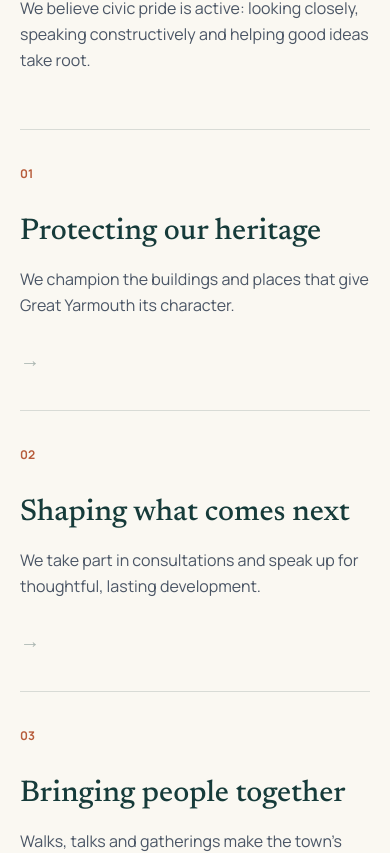
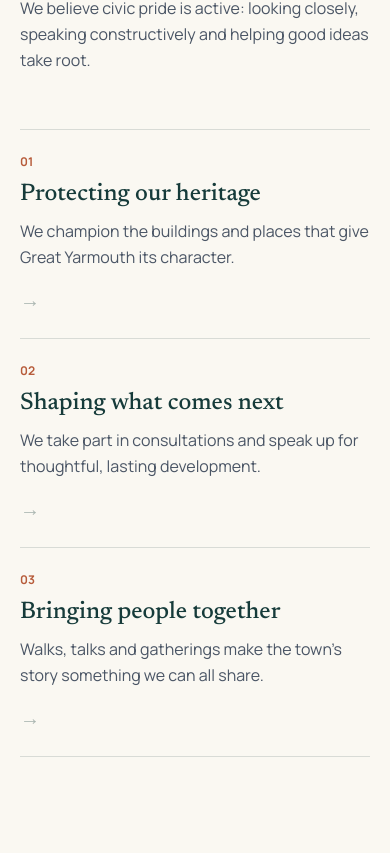
Before and after one commit to doomedramen/civicsocietygy, a Next.js app: page / in a window 390 px wide. Shown: the part 2614-3467 px from the top of the page. Built offline with nearby package versions, Linux system fonts and the light colour scheme.

Commit message:
Update page.tsx

```diff
--- a/app/page.tsx
+++ b/app/page.tsx
@@ -152,11 +152,11 @@ export default function HomePage() {
           </div>
           <div className="grid border-y border-primary/15 md:grid-cols-3 md:divide-x md:divide-primary/15">
             {pathways.map((item) => (
-              <Link key={item.number} href={item.href} className="group border-b border-primary/15 py-9 last:border-0 md:border-b-0 md:px-8 md:first:pl-0 md:last:pr-0">
+              <Link key={item.number} href={item.href} className="group border-b border-primary/15 py-6 last:border-0 md:border-b-0 md:py-9 md:px-8 md:first:pl-0 md:last:pr-0">
                 <p className="text-xs font-bold text-secondary">{item.number}</p>
-                <h3 className="mt-8 font-serif text-3xl font-medium text-primary">{item.title}</h3>
-                <p className="mt-4 leading-relaxed text-gray-600">{item.text}</p>
-                <span className="mt-7 inline-flex text-xl text-primary/35 transition-all group-hover:translate-x-1 group-hover:text-secondary">→</span>
+                <h3 className="mt-2 font-serif text-2xl font-medium text-primary md:mt-8 md:text-3xl">{item.title}</h3>
+                <p className="mt-2 leading-relaxed text-gray-600 md:mt-4">{item.text}</p>
+                <span className="mt-4 inline-flex text-xl text-primary/35 transition-all group-hover:translate-x-1 group-hover:text-secondary md:mt-7">→</span>
               </Link>
             ))}
           </div>
```
